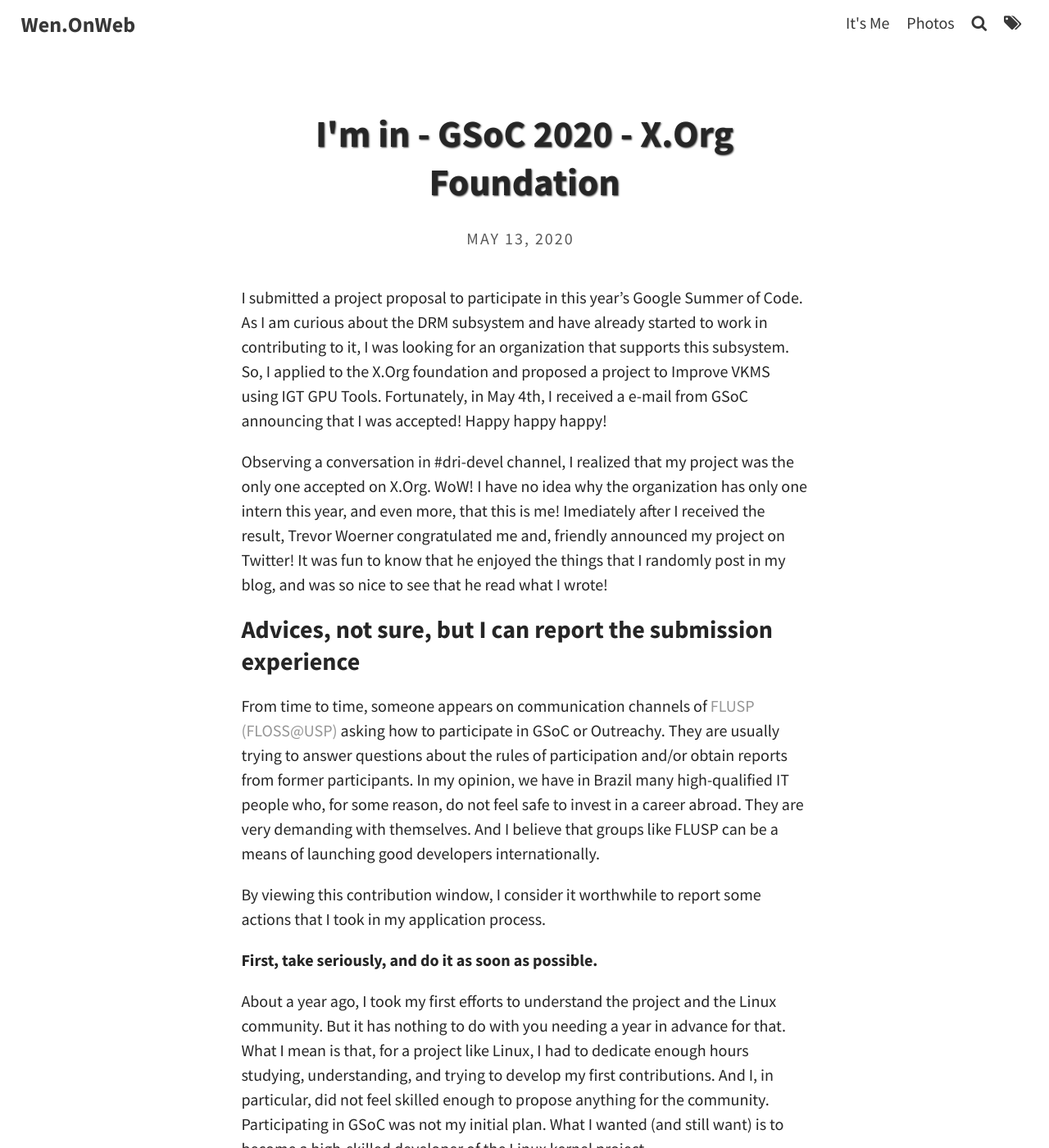
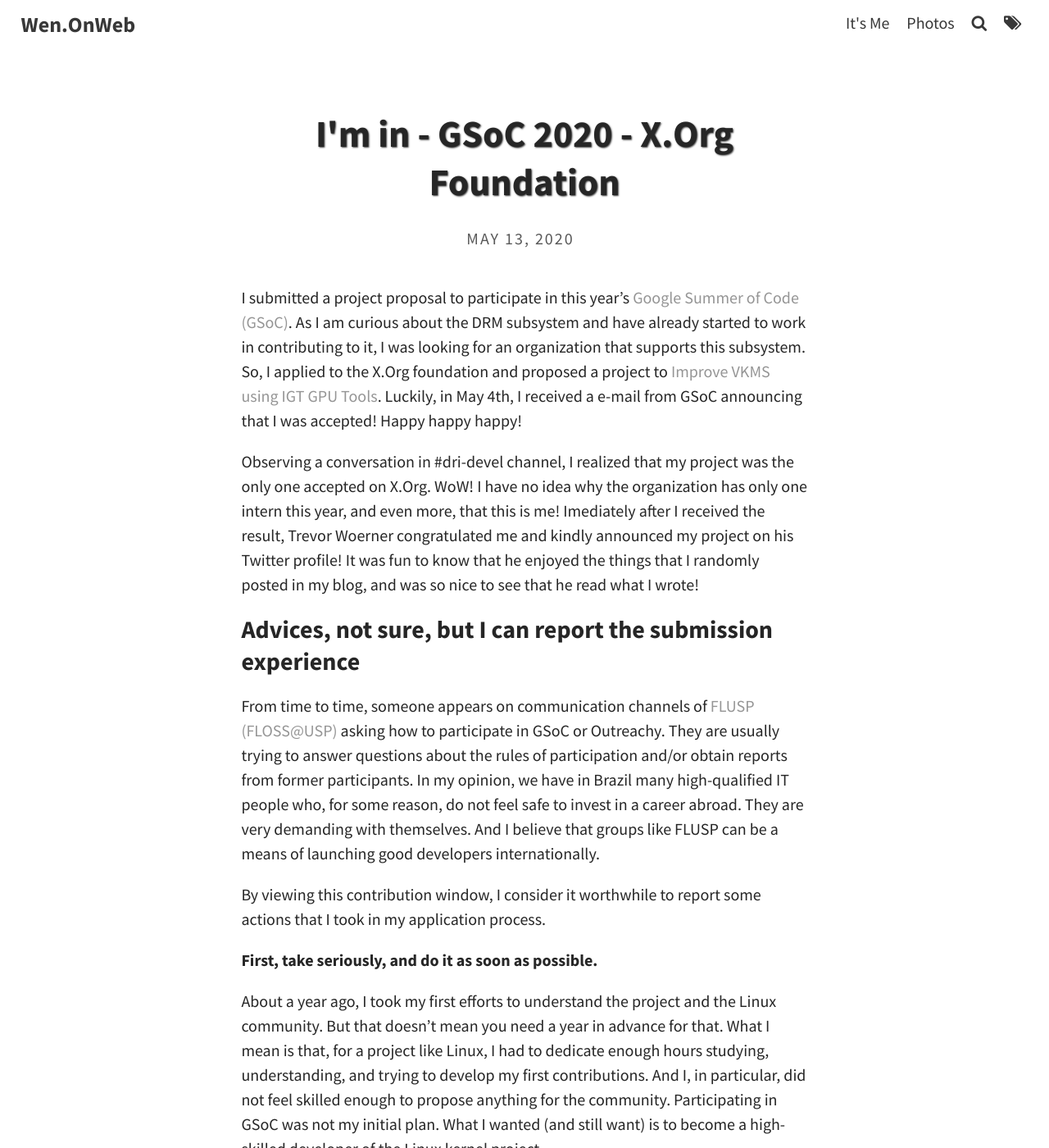
Before and after one commit to melissawen/melissawen.github.io, a Jekyll site: the page built from _posts/2020-05-13-im-in-gsoc.md, in a window 1280 px wide and 1400 px high. Shown: the whole window at 82% size. Built offline with Jekyll 4.4.1, drawn with Linux system fonts in a browser that asks for light colours; some of the changed text lies outside the part shown.

Commit message:
Update 2020-05-13-im-in-gsoc.md

```diff
--- a/_posts/2020-05-13-im-in-gsoc.md
+++ b/_posts/2020-05-13-im-in-gsoc.md
@@ -5,19 +5,21 @@
 categories: randomness
 ---
 
-I submitted a project proposal to participate in this year's Google Summer of
-Code. As I am curious about the DRM subsystem and have already started to work
+I submitted a project proposal to participate in this year's [Google Summer of
+Code (GSoC)](https://summerofcode.withgoogle.com/).
+As I am curious about the DRM subsystem and have already started to work
 in contributing to it, I was looking for an organization that supports this
 subsystem. So, I applied to the X.Org foundation and proposed a project to
-Improve VKMS using IGT GPU Tools. Fortunately, in May 4th, I received a e-mail
+[Improve VKMS using IGT GPU Tools](https://summerofcode.withgoogle.com/projects/#4669149428580352).
+Luckily, in May 4th, I received a e-mail
 from GSoC announcing that I was accepted! Happy happy happy!
 
 Observing a conversation in #dri-devel channel, I realized that my project was
-the only one accepted on X.Org. WoW!  I have no idea why the organization has
-only one intern this year, and even more, that this is me!  Imediately after I
-received the result, Trevor Woerner congratulated me and, friendly announced my
-project on Twitter! It was fun to know that he enjoyed the things that I
-randomly post in my blog, and was so nice to see that he read what I wrote!
+the only one accepted on X.Org. WoW! I have no idea why the organization has
+only one intern this year, and even more, that this is me! Imediately after I
+received the result, Trevor Woerner congratulated me and kindly announced my
+project on his Twitter profile! It was fun to know that he enjoyed the things that I
+randomly posted in my blog, and was so nice to see that he read what I wrote!
 
 ### Advices, not sure, but I can report the submission experience
 
@@ -36,7 +38,7 @@
 **First, take seriously, and do it as soon as possible.**
 
 About a year ago, I took my first efforts to understand the project and the
-Linux community. But it has nothing to do with you needing a year in advance
+Linux community. But that doesn’t mean you need a year in advance
 for that. What I mean is that, for a project like Linux, I had to dedicate
 enough hours studying, understanding, and trying to develop my first
 contributions. And I, in particular, did not feel skilled enough to propose
@@ -65,7 +67,7 @@
 potential mentors [here](https://www.x.org/wiki/SummerOfCodeIdeas/) and
 [here](https://www.x.org/wiki/ToDo/).
 
-**Write your proposal and share**
+**Write your proposal and share!**
 
 As soon as you can.
 
```
